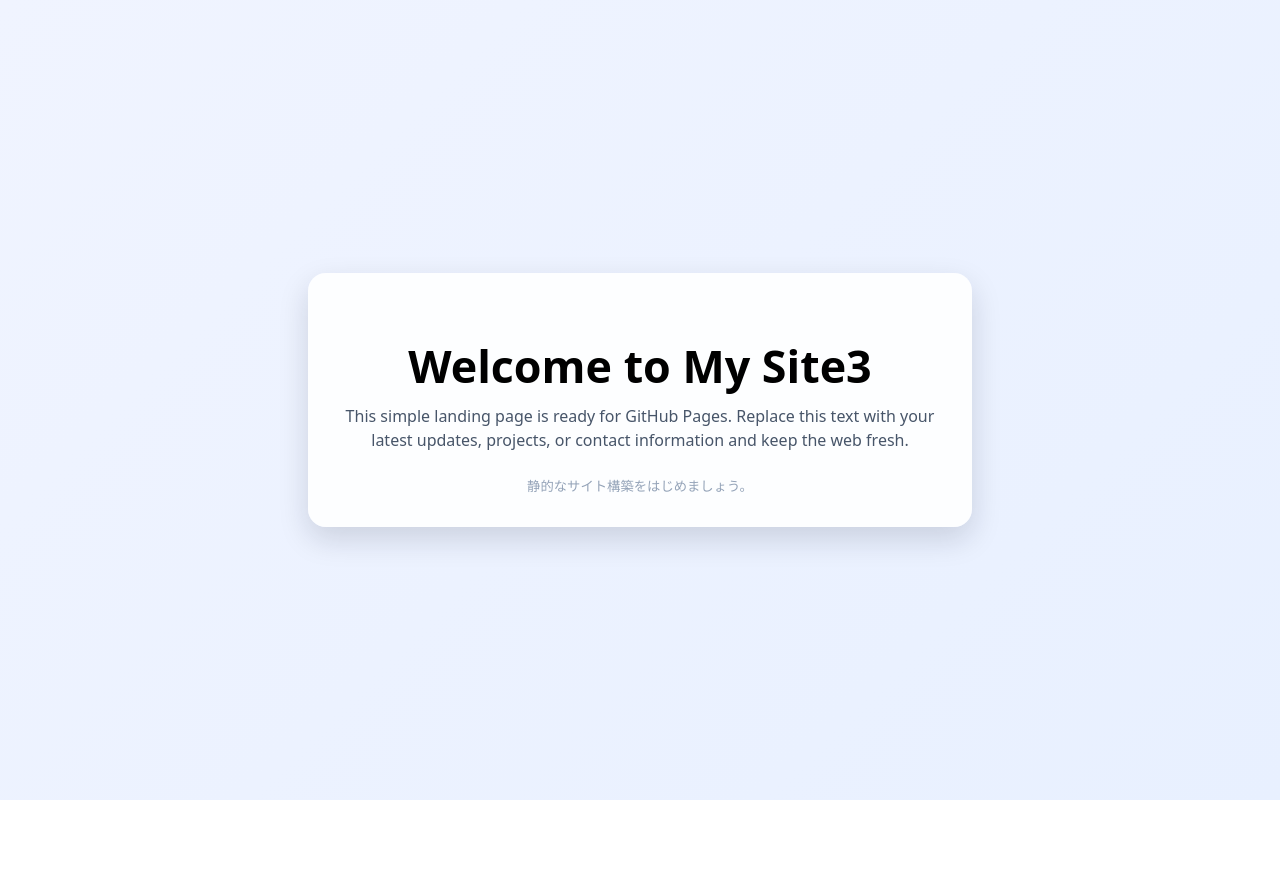
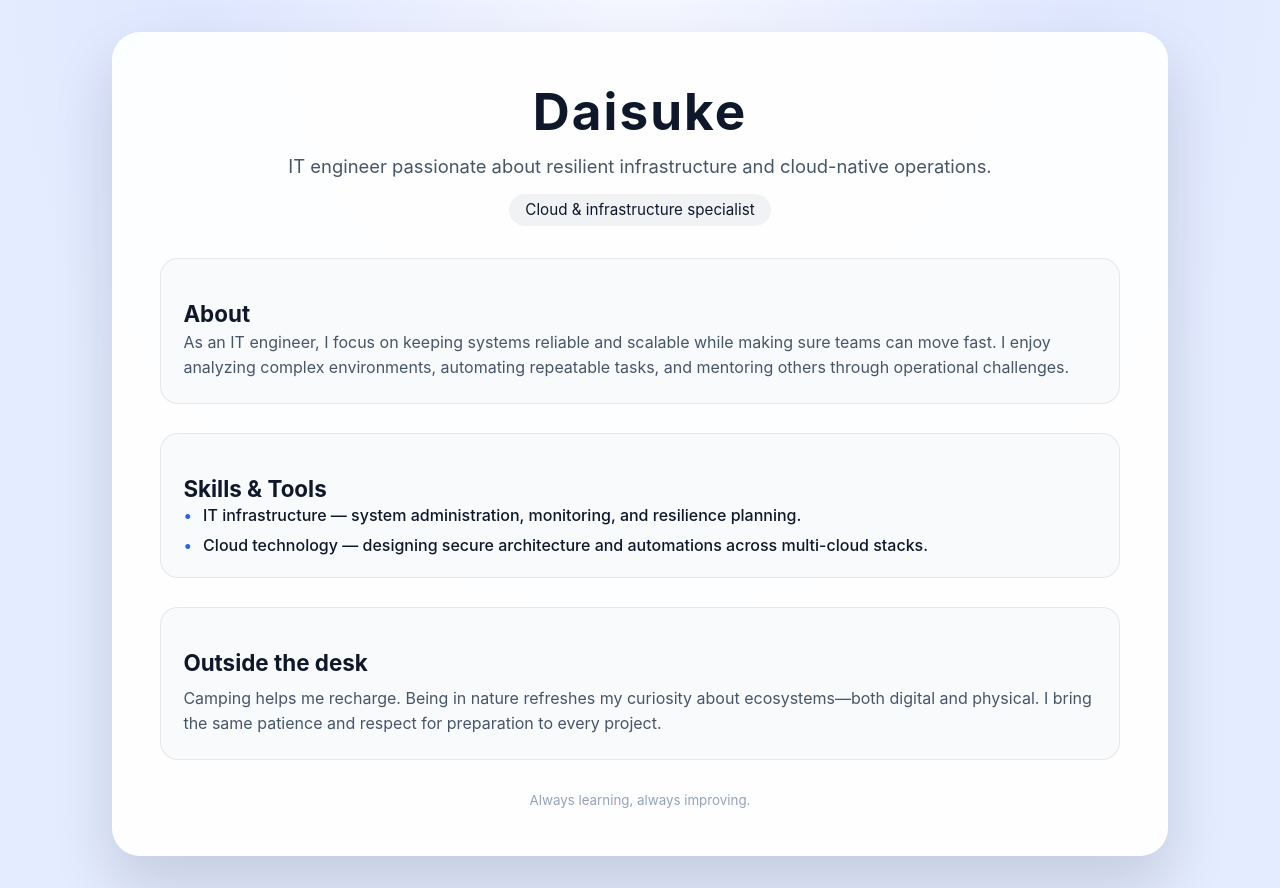
Before and after one commit to dyam35/my-site, a plain HTML site: page index.html in a window 1280 px wide. Before the commit the page ends 800 px from the top, so only its background shows below. Drawn offline with Linux system fonts and the light colour scheme.

Commit message:
Create personal about page

```diff
--- a/index.html
+++ b/index.html
@@ -2,52 +2,157 @@
 <html lang="ja">
   <head>
     <meta charset="UTF-8" />
-    <title>My Static Site</title>
+    <title>Daisuke | IT Engineer</title>
     <meta name="viewport" content="width=device-width, initial-scale=1" />
     <style>
+      :root {
+        color-scheme: light;
+      }
+
       body {
-        font-family: system-ui, sans-serif;
+        font-family: "Inter", system-ui, -apple-system, BlinkMacSystemFont, "Segoe UI",
+          sans-serif;
         margin: 0;
+        min-height: 100vh;
+        background: radial-gradient(circle at top, #f5f7ff, #dfe7ff 40%, #e4ecff 60%);
+        color: #0f172a;
+        display: flex;
+        justify-content: center;
+        padding: 2rem;
+      }
+
+      main {
+        width: min(960px, 100%);
+        background: rgba(255, 255, 255, 0.95);
+        border-radius: 28px;
+        padding: clamp(2rem, 4vw, 3rem);
+        box-shadow: 0 30px 60px rgba(15, 23, 42, 0.15);
+      }
+
+      header {
+        text-align: center;
+        margin-bottom: 2rem;
+      }
+
+      h1 {
+        margin: 0;
+        font-size: clamp(2.4rem, 4vw, 3.4rem);
+        letter-spacing: 0.04em;
+      }
+
+      h1 + p {
+        margin-top: 0.6rem;
+        color: #475569;
+        font-size: 1.15rem;
+      }
+
+      .tagline {
+        margin-top: 0.8rem;
+        display: inline-flex;
+        padding: 0.4rem 1rem;
+        border-radius: 999px;
+        background: rgba(15, 23, 42, 0.05);
+        font-size: 0.95rem;
+      }
+
+      section + section {
+        margin-top: 1.8rem;
+      }
+
+      section h2 {
+        margin-bottom: 0.2rem;
+        font-size: 1.4rem;
+        color: #0f172a;
+      }
+
+      p {
+        margin: 0;
+        color: #475569;
+        line-height: 1.6;
+      }
+
+      .panel {
+        background: #f8fafc;
+        border-radius: 18px;
+        padding: 1.4rem;
+        border: 1px solid rgba(15, 23, 42, 0.08);
+      }
+
+      .panel ul {
+        list-style: none;
         padding: 0;
-        min-height: 100vh;
+        margin: 0;
+        display: grid;
+        gap: 0.6rem;
+      }
+
+      .panel li {
         display: flex;
         align-items: center;
-        justify-content: center;
-        background: linear-gradient(135deg, #f0f4ff, #e8f0ff);
+        gap: 0.7rem;
+        font-weight: 500;
+        color: #0f172a;
       }
-      main {
-        padding: 2rem;
-        border-radius: 18px;
-        background: rgba(255, 255, 255, 0.9);
-        box-shadow: 0 12px 30px rgba(15, 23, 42, 0.15);
+
+      .panel li::before {
+        content: "•";
+        color: #2563eb;
+      }
+
+      .hobby {
+        display: flex;
+        flex-direction: column;
+        gap: 0.4rem;
+      }
+
+      small {
+        color: #94a3b8;
+        display: block;
         text-align: center;
-        max-width: 600px;
-      }
-      h1 {
-        margin-bottom: 0.5rem;
-        font-size: clamp(2rem, 4vw, 2.8rem);
-      }
-      p {
-        margin-top: 0;
-        color: #475569;
-        line-height: 1.5;
-      }
-      small {
-        display: block;
-        margin-top: 1.5rem;
-        color: #94a3b8;
+        margin-top: 2rem;
       }
     </style>
   </head>
   <body>
     <main>
-      <h1>Welcome to My Site3</h1>
-      <p>
-        This simple landing page is ready for GitHub Pages. Replace this text
-        with your latest updates, projects, or contact information and keep the
-        web fresh.
-      </p>
-      <small>静的なサイト構築をはじめましょう。</small>
+      <header>
+        <h1>Daisuke</h1>
+        <p>IT engineer passionate about resilient infrastructure and cloud-native operations.</p>
+        <span class="tagline">Cloud & infrastructure specialist</span>
+      </header>
+
+      <section>
+        <div class="panel">
+          <h2>About</h2>
+          <p>
+            As an IT engineer, I focus on keeping systems reliable and scalable while making sure teams can move fast.
+            I enjoy analyzing complex environments, automating repeatable tasks, and mentoring others through
+            operational challenges.
+          </p>
+        </div>
+      </section>
+
+      <section>
+        <div class="panel">
+          <h2>Skills & Tools</h2>
+          <ul>
+            <li>IT infrastructure — system administration, monitoring, and resilience planning.</li>
+            <li>Cloud technology — designing secure architecture and automations across multi-cloud stacks.</li>
+          </ul>
+        </div>
+      </section>
+
+      <section>
+        <div class="panel hobby">
+          <h2>Outside the desk</h2>
+          <p>
+            Camping helps me recharge. Being in nature refreshes my curiosity about ecosystems—both digital and physical.
+            I bring the same patience and respect for preparation to every project.
+          </p>
+        </div>
+      </section>
+
+      <small>Always learning, always improving.</small>
     </main>
   </body>
 </html>
```
